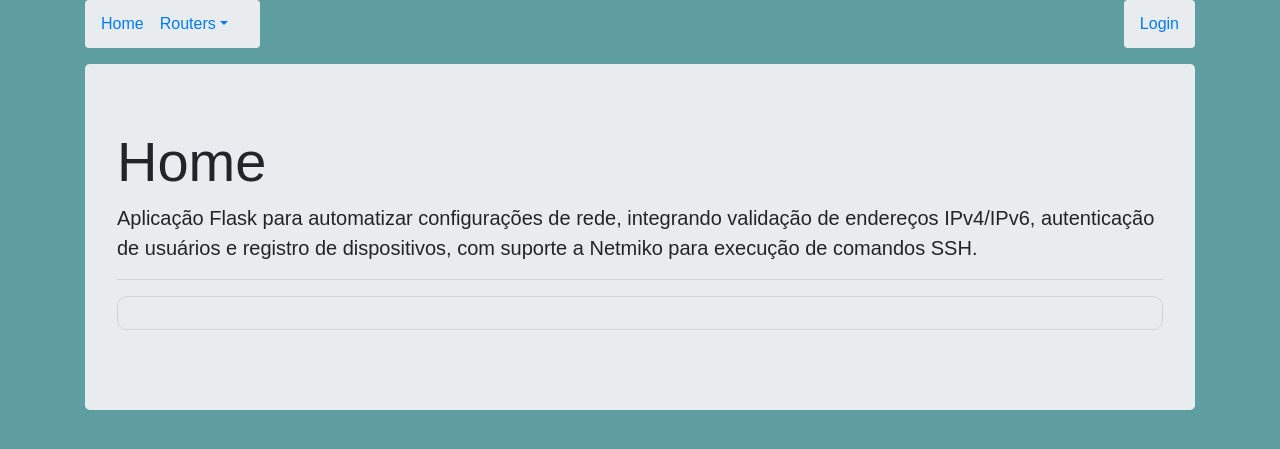
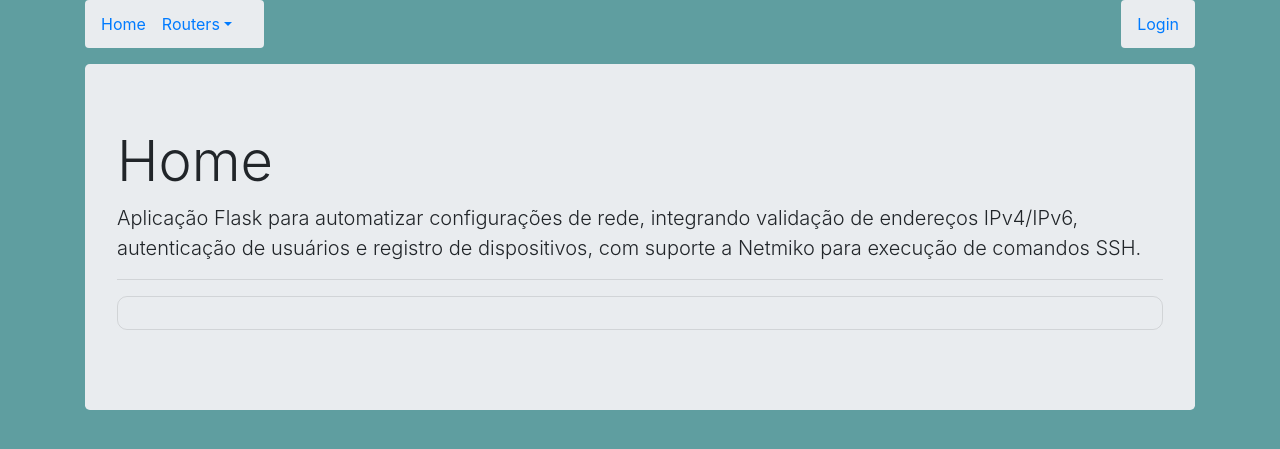
Before and after one commit to fabioew89/dev-auto.clickip.com.br, a Flask app: page / in a window 1280 px wide. Shown: the top 449 px of the page. Run offline with Flask 3, Linux system fonts and the light colour scheme; some libraries are stand-ins or nearby versions.

Commit message:
fix: remove font-family arial from project

```diff
--- a/app/static/css/style.css
+++ b/app/static/css/style.css
@@ -1,6 +1,5 @@
 body{
     background-color: cadetblue;
-    font-family: 'Arial', sans-serif;
 
     .fa-eye{
         color: green;
```
